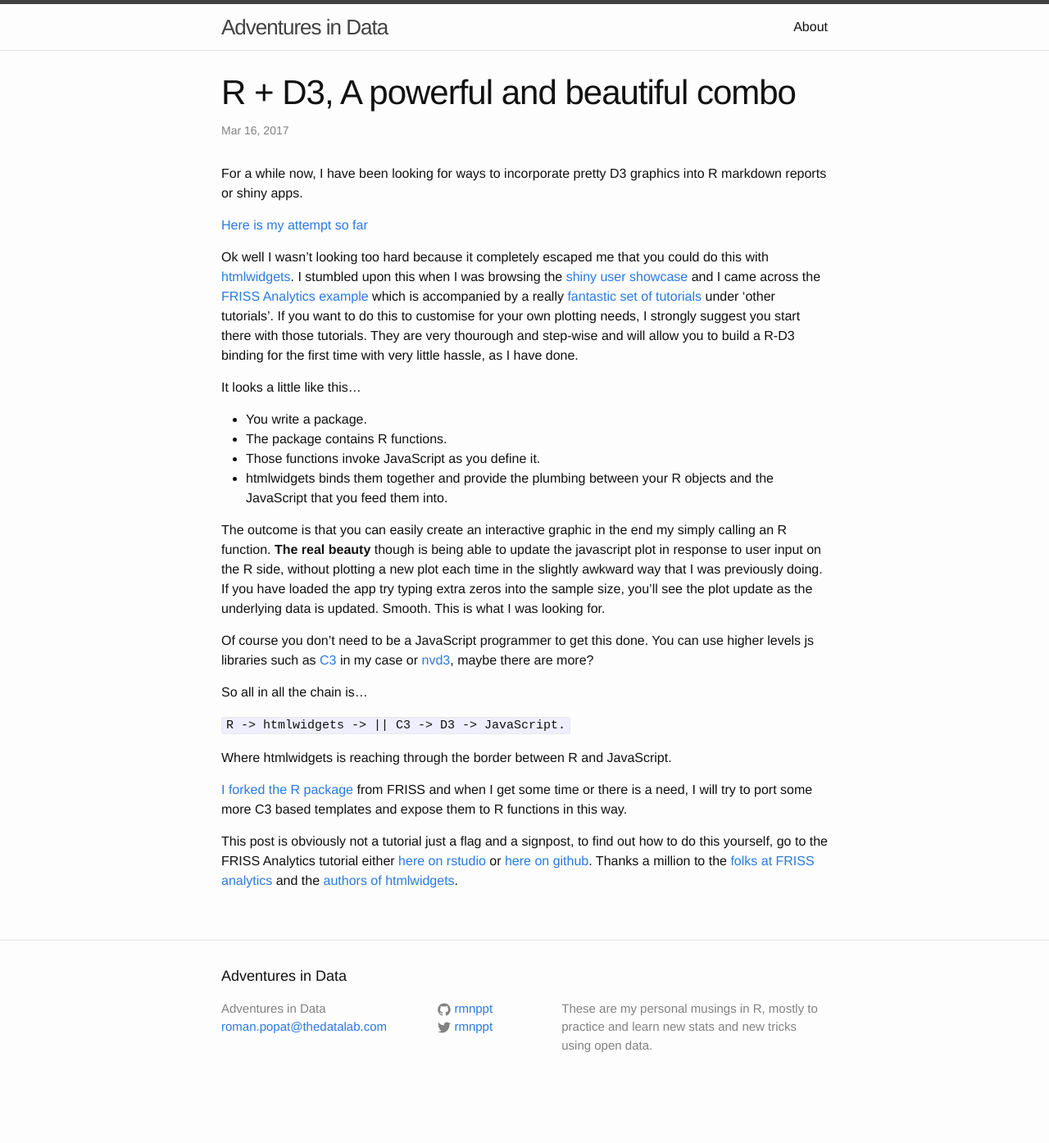
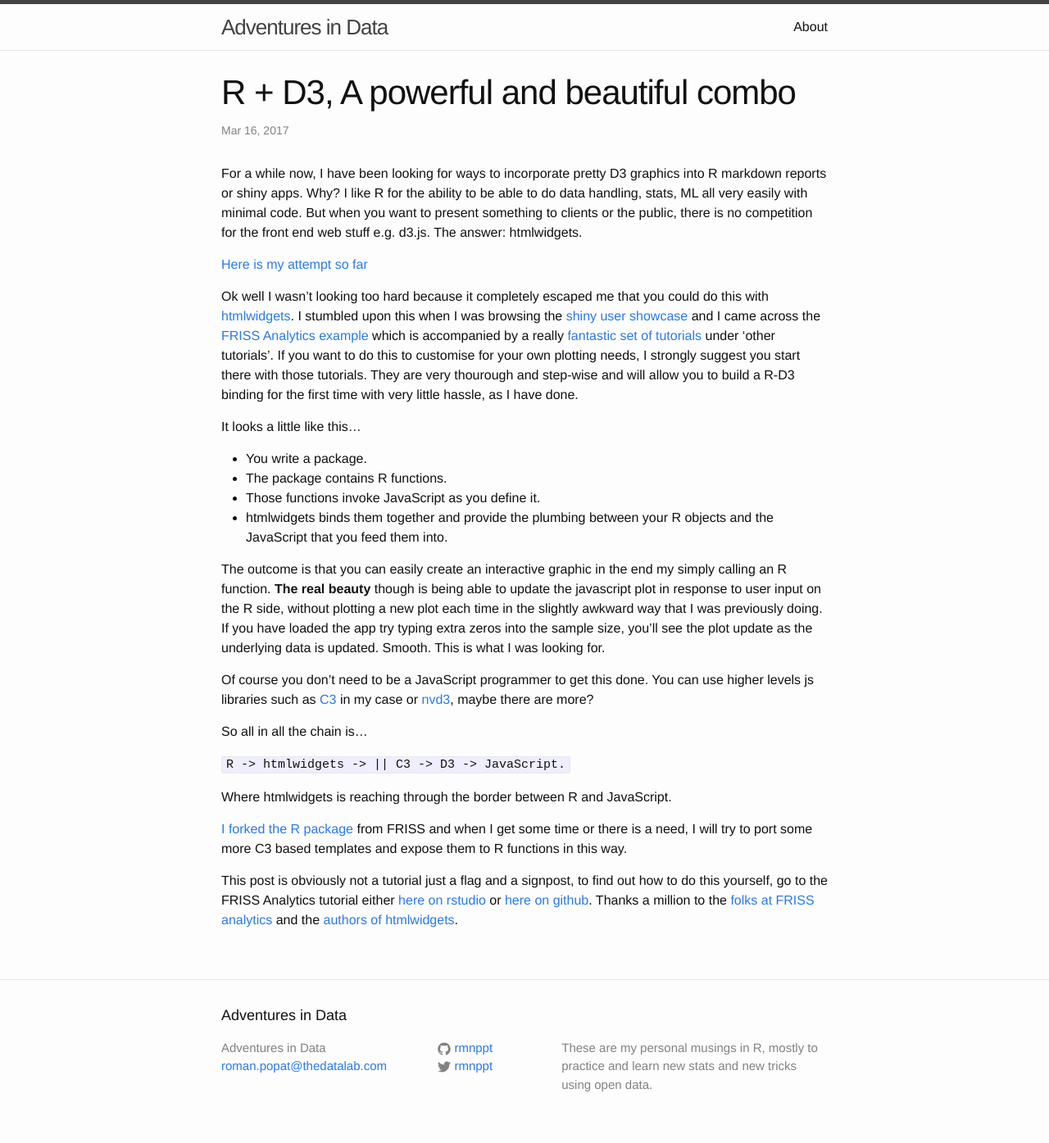
Before and after one commit to rmnppt/rmnppt.github.io, a Jekyll site: the page built from _posts/2017-03-16-htmlwidget-example.md, in a window 1280 px wide. Shown: the whole page at 82% size. Built offline with Jekyll 4.4.1, drawn with Linux system fonts in a browser that asks for light colours; before the commit the page ends 1347 px from its top, so only the background shows below that.

Commit message:
added htmlwidget example

```diff
--- a/_posts/2017-03-16-htmlwidget-example.md
+++ b/_posts/2017-03-16-htmlwidget-example.md
@@ -4,7 +4,7 @@ output: html_document
 layout: post
 ---
 
-For a while now, I have been looking for ways to incorporate pretty D3 graphics into R markdown reports or shiny apps.
+For a while now, I have been looking for ways to incorporate pretty D3 graphics into R markdown reports or shiny apps. Why? I like R for the ability to be able to do data handling, stats, ML all very easily with minimal code. But when you want to present something to clients or the public, there is no competition for the front end web stuff e.g. d3.js. The answer: htmlwidgets.
 
 [Here is my attempt so far](https://thedatalab.shinyapps.io/rc3_shiny_test/)
 
--- a/_source/2017-03-16-htmlwidget-example.Rmd
+++ b/_source/2017-03-16-htmlwidget-example.Rmd
@@ -4,7 +4,7 @@ output: html_document
 layout: post
 ---
 
-For a while now, I have been looking for ways to incorporate pretty D3 graphics into R markdown reports or shiny apps.
+For a while now, I have been looking for ways to incorporate pretty D3 graphics into R markdown reports or shiny apps. Why? I like R for the ability to be able to do data handling, stats, ML all very easily with minimal code. But when you want to present something to clients or the public, there is no competition for the front end web stuff e.g. d3.js. The answer: htmlwidgets.
 
 [Here is my attempt so far](https://thedatalab.shinyapps.io/rc3_shiny_test/)
 
```
